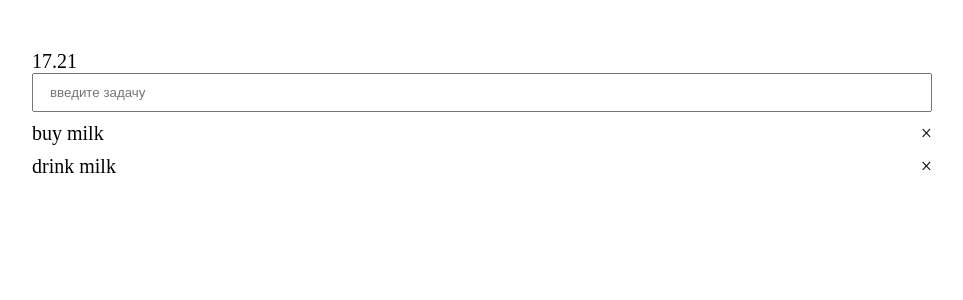
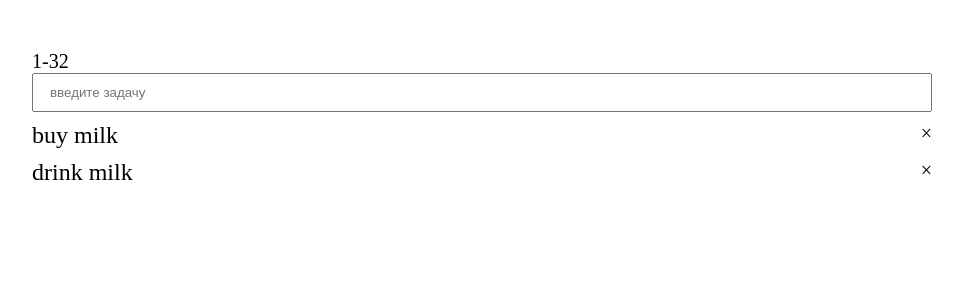
Before and after one commit to pylsar/NotMyVueBigTodo, a Vue app: page / in a window 1280 px wide. Shown: the top 300 px of the page, without its empty margins (158-1121 px from the left). Built offline with nearby package versions, Linux system fonts and the light colour scheme.

Commit message:
input changes

```diff
--- a/src/App.vue
+++ b/src/App.vue
@@ -1,6 +1,6 @@
 <template>
   <div id="app" class="container">
-    17.21
+    1-32
     <TodoList/>
   </div>
 </template>
--- a/src/components/TodoList.vue
+++ b/src/components/TodoList.vue
@@ -7,9 +7,28 @@
         v-model="newTodo"
         @keyup.enter="addTodo"
         >
-        <div v-for="todo in todos" :key="todo.id" class="todo__item">
-            <div class="todo__item__left">{{todo.title}}</div>
-            <div>&times;</div>
+        <div v-for="(todo, index) in todos" :key="todo.id" class="todo__item">
+            <div class="todo__item__left">
+                <div
+                v-if="!todo.editing"
+                @dblclick="editTodo(todo)"
+                class="todo__item__left--label"
+                >{{todo.title}}</div>
+                <input
+                v-else
+                v-focus
+                type="text"
+                v-model="todo.title"
+                @blur="doneEdit(todo)"
+                @keyup.enter="doneEdit(todo)"
+                @keyup.esc="cancelEdit(todo)"
+                class="todo__item__left--edit"
+                >
+            </div>
+            <div
+            class="todo__item__remove"
+            @click="removeTodo(index)"
+            >&times;</div>
         </div>
     </div>
 </template>
@@ -21,18 +40,28 @@
             return {
                 newTodo: '',
                 idForTodo: 3,
+                beforeEditCache: '',
                 todos: [
                     {
                         'id': 1,
                         'title': 'buy milk',
                         completed: false,
+                        editing: false, // чтобы спрятать инпут по условию
                     },
                     {
                         'id': 2,
                         'title': 'drink milk',
                         completed: false,
+                        editing: false, // чтобы спрятать инпут по условию
                     }
                 ]
+            }
+        },
+        directives: {  // чтобы инпут сразу фокусился после даб клика
+            focus: {
+                inserted: function(el){
+                    el.focus()
+                }
             }
         },
         methods: {
@@ -47,6 +76,20 @@
                 })
                 this.newTodo=''  // обнуляем поле ввода
                 this.idForTodo++ // после каждого добавления в массив будем увеличиваь id чтобы он был индивидуальным
+            },
+            editTodo(todo) {
+                this.beforeEditCache = todo.title // запоминаем значение перед изменением
+                todo.editing = true  // меняем состояние на тру
+            },
+            doneEdit(todo){
+                todo.editing = false // убираем блюр по клику или ентеру
+            },
+            cancelEdit(todo){    // отменяем изменения по esc
+                todo.title = this.beforeEditCache
+                todo.editing = false
+            },
+            removeTodo(index) {
+                this.todos.splice(index, 1)  // удаляем по индексу
             }
         }
     }
@@ -62,7 +105,25 @@
             display: flex;
             margin: 10px 0;
             &__left {
-                flex: 1;
+                width: 100%;
+                &--label {
+                    flex: 1;
+                    font-size: 24px;
+                }
+                &--edit {
+                    width: 100%;
+                    font-size: 24px;
+                    font-family:'Times New Roman', Times, serif;
+                    &:focus {
+                        outline: none;
+                    }
+                }
+            }
+            &__remove {
+                cursor: pointer;
+                &:hover {
+                    color: red;
+                }
             }
         }
     }
```
